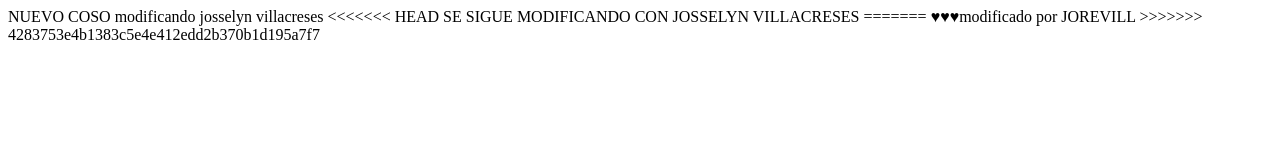
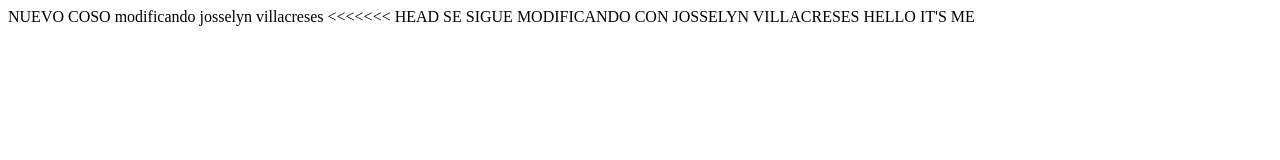
Before and after one commit to JosselynVillacreses/test1, a plain HTML site: page index.html in a window 1280 px wide. Drawn offline with Linux system fonts and the light colour scheme.

Commit message:
subir index con todo

```diff
--- a/index.html
+++ b/index.html
@@ -7,8 +7,4 @@
 modificando josselyn villacreses
 <<<<<<< HEAD
 SE SIGUE MODIFICANDO CON JOSSELYN VILLACRESES
-=======
-♥♥♥modificado por JOREVILL
->>>>>>> 4283753e4b1383c5e4e412edd2b370b1d195a7f7
-</body>
-</html>
+HELLO IT'S ME
```
